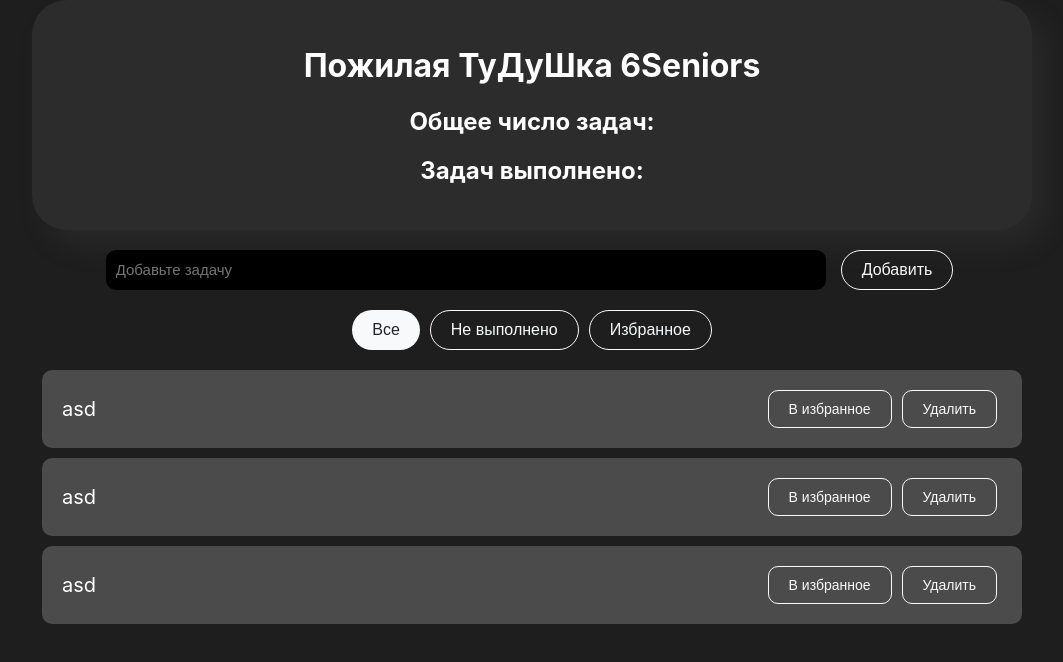
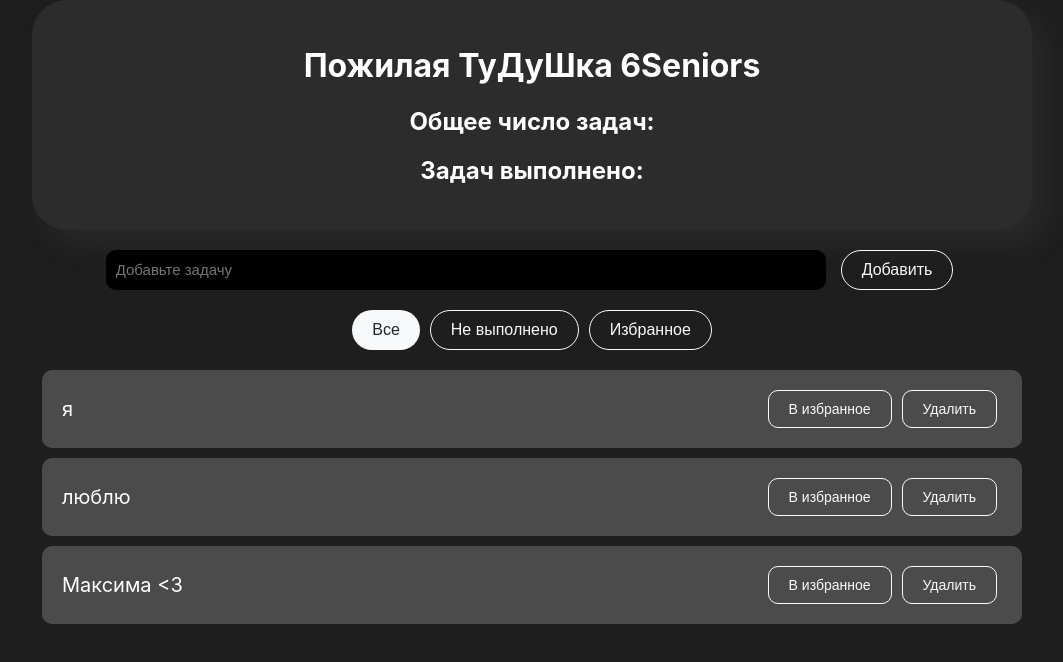
Before and after one commit to Ra1n-xD/todolist-react, a React (Create React App) app: page / in a window 1280 px wide. Shown: the top 662 px of the page, without its empty margins (108-1171 px from the left). Built offline with nearby package versions, Linux system fonts and the light colour scheme.

Commit message:
Небольшие семантические фиксы

```diff
--- a/src/components/TasksList/TasksList.tsx
+++ b/src/components/TasksList/TasksList.tsx
@@ -4,11 +4,11 @@ import TasksListItem from '../TasksListItem/TasksListItem';
 
 const TasksList = () => {
   return (
-    <>
-      <TasksListItem name={'asd'} />
-      <TasksListItem name={'asd'} />
-      <TasksListItem name={'asd'} />
-    </>
+    <div className="task-list">
+      <TasksListItem name={'я'} />
+      <TasksListItem name={'люблю'} />
+      <TasksListItem name={'Максима <3'} />
+    </div>
   );
 };
 
```
